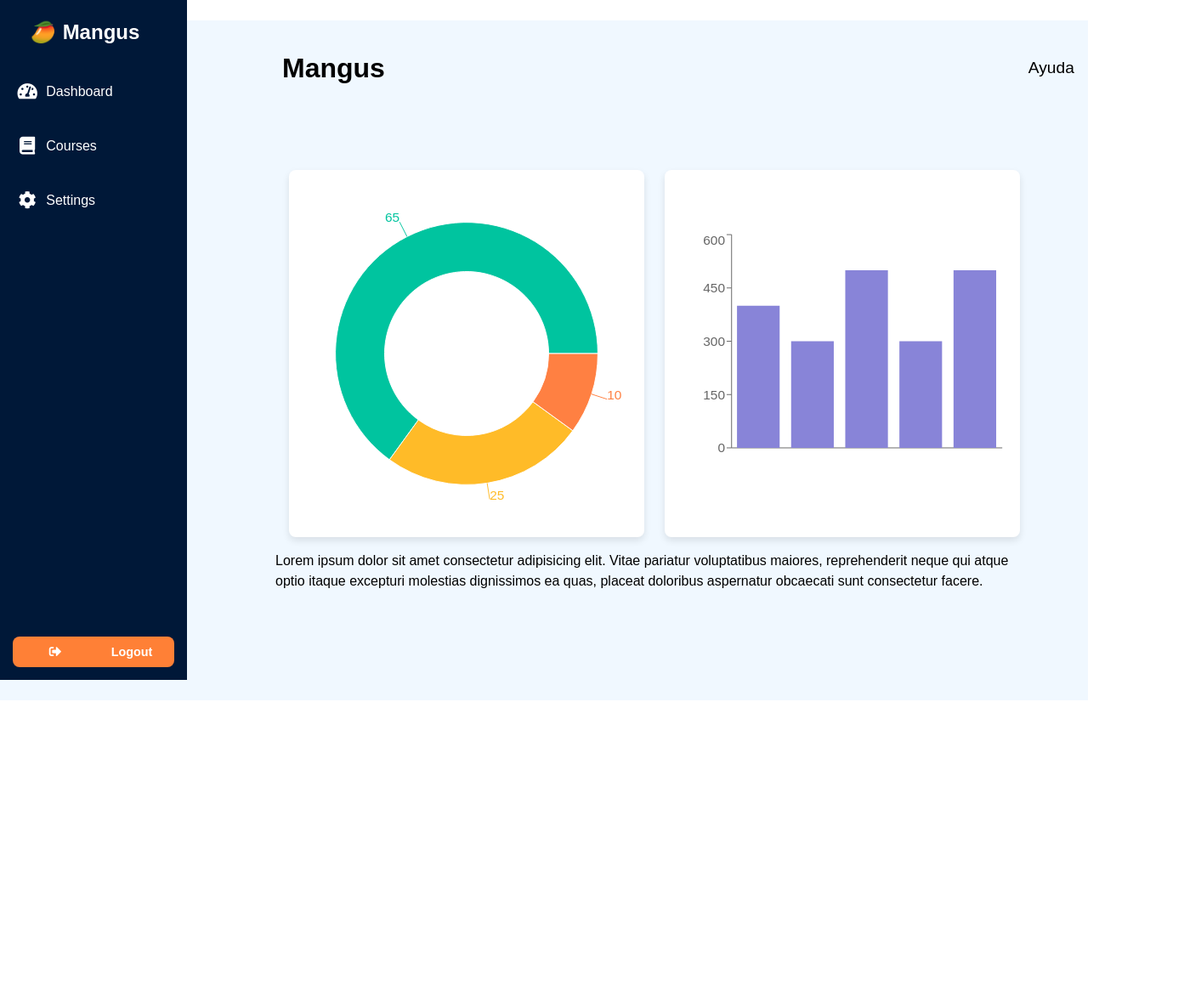
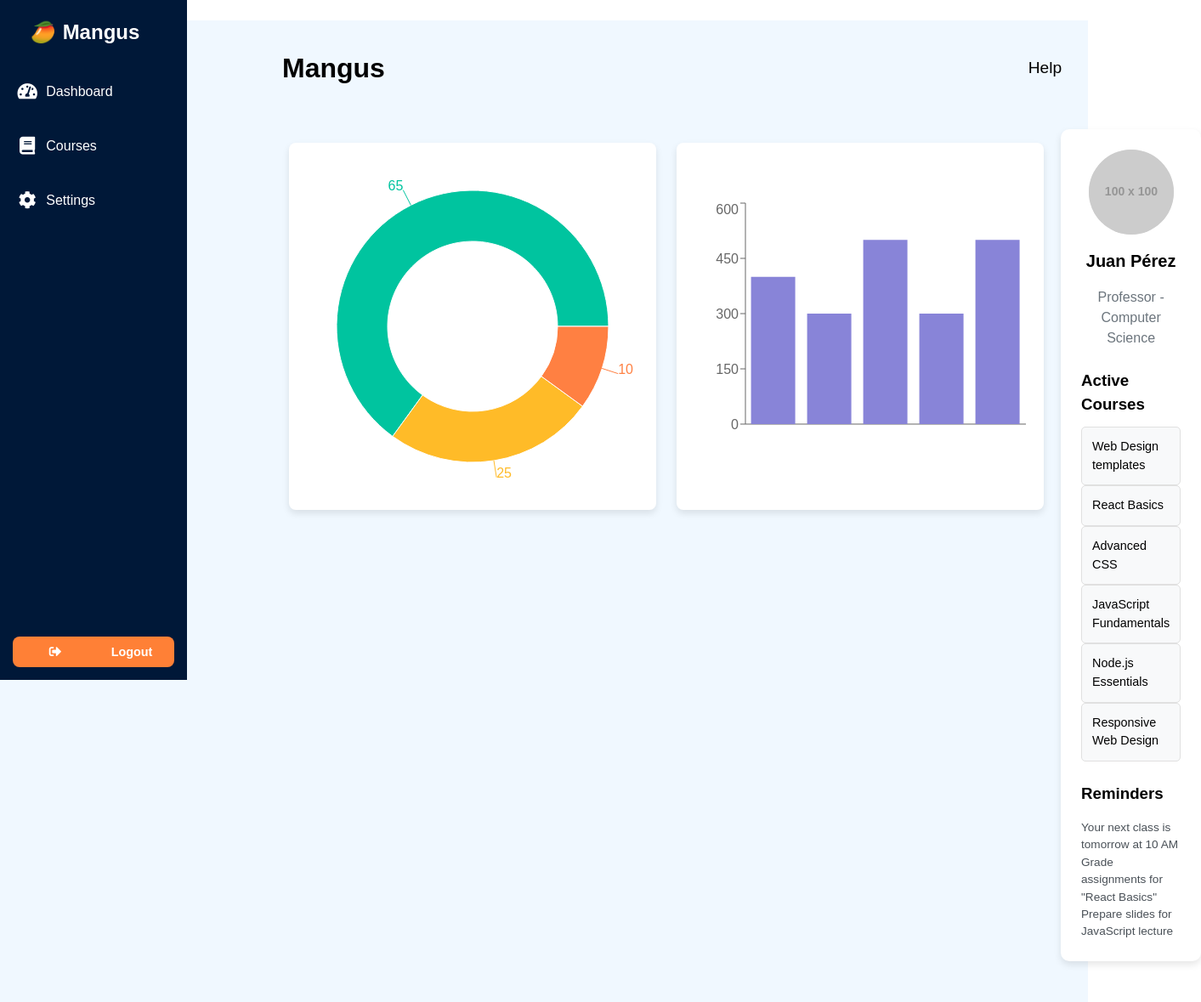
Before and after one commit to IngCarrillo12/RetoCUC-Mangus, a React (Vite) app in the folder frontend/: page /home in a window 1280 px wide. Shown: the whole page at 85% size, 1413 px wide, since content can reach past the window. Before the commit the page ends 824 px from the top, so only its background shows below. Built offline with nearby package versions, Linux system fonts and the light colour scheme.

Commit message:
Barra de busqueda, perfil y mejora de cursos

```diff
--- a/frontend/src/App.jsx
+++ b/frontend/src/App.jsx
@@ -8,6 +8,7 @@ import { Routes, Route } from "react-router-dom";
 import FormCreate from './components/FormCreate.jsx';
 import { CourseDetail } from './pages/CourseDetail.jsx';
 import CommentSection from './components/CommentSection .jsx';
+import { SearchBar } from './components/SearchBar.jsx';
 
 
 function App() {
@@ -26,6 +27,7 @@ function App() {
     <Route path="/register" element={<Register />} />
     <Route path="/formcreate" element={<FormCreate />} />
     <Route path="/commentsection" element={<CommentSection />} />
+    <Route path="/searchbar" element={<SearchBar />} />
   </Routes>
   </>
   )
--- a/frontend/src/components/Header.jsx
+++ b/frontend/src/components/Header.jsx
@@ -12,7 +12,7 @@ export const Header = () => {
       </div>
       <nav className="header-nav">
         <ul className="nav-list">
-          <li className="list-item">Ayuda</li>
+          <li className="list-item">Help</li>
         </ul>
         {
           isAuthenticated?
--- /dev/null
+++ b/frontend/src/components/SearchBar.jsx
@@ -0,0 +1,18 @@
+import React from "react";
+import "../style/searchBar.css";
+
+export const SearchBar = ({ onSearch }) => {
+  const handleSearch = (event) => {
+    onSearch(event.target.value);
+  };
+
+  return (
+    <div className="search-bar">
+      <input
+        type="text"
+        placeholder="Search Courses..."
+        onChange={handleSearch}
+      />
+    </div>
+  );
+};
--- a/frontend/src/pages/Home.jsx
+++ b/frontend/src/pages/Home.jsx
@@ -6,22 +6,58 @@ import { GraphicTort } from '../components/GraphicTort.jsx'
 import { GraphicBar } from '../components/GraphicBar.jsx'
 import { MenuHome } from "../components/MenuHome.jsx";
 import FormCreate from '../components/FormCreate.jsx';
+import { SearchBar } from "../components/SearchBar.jsx";
 
 export const Home= () => {
 
   const [Courses, setCourses] = useState(false)
   const [Dashboard, setDashboard] = useState(true)
   const [Formulario, setFormulario] = useState(false)
+  const [searchQuery, setSearchQuery] = useState("")
+
+  const courseList = [
+    { id: 1, title: "Web Design templates", description: "Learn web design.", progress: 75 },
+    { id: 2, title: "React Basics", description: "Understand React concepts.", progress: 40 },
+    { id: 3, title: "Advanced CSS", description: "Master CSS techniques.", progress: 90 },
+    { id: 4, title: "JavaScript Fundamentals", description: "Learn JavaScript.", progress: 25 },
+    { id: 5, title: "Node.js Essentials", description: "Dive into backend development with Node.js.", progress: 50 },
+    { id: 6, title: "Responsive Web Design", description: "Create designs that adapt to all screen sizes.", progress: 80 },
+  ];
+
+  <div className="courses-grid">
+    {courseList.map((course) => (
+      <CardCourse
+        key={course.id}
+        title={course.title}
+        description={course.description}
+        progress={course.progress}
+      />
+    ))}
+  </div>;
+
+  const filteredCourses = courseList.filter((course) =>
+    course.title.toLowerCase().includes(searchQuery.toLowerCase())
+  );
+
+  {filteredCourses.map((course) => (
+    <CardCourse
+      key={course.id}
+      title={course.title}
+      description={course.description}
+      progress={course.progress || 0}
+    />
+  ))}
 
   return (
       <div className="container-home">
-       <MenuHome  setCourses={setCourses} setDashboard={setDashboard} setFormulario={setFormulario}/>
+       <MenuHome  setCourses={setCourses} setDashboard={setDashboard} setFormulario={setFormulario} courseList={courseList}/>
         <div className="home-content">
           <Header/>
           <div className="content-info">
               {
                 Dashboard && (
                   <div className="dashboard">
+                    <div className="dashboard-left">
                       <div className="dashboard-graphics">
                         <div>
                           <GraphicTort />
@@ -30,39 +66,57 @@ export const Home= () => {
                           <GraphicBar />
                         </div>
                       </div>
-                    <p>
-                      Lorem ipsum dolor sit amet consectetur adipisicing elit. Vitae
-                      pariatur voluptatibus maiores, reprehenderit neque qui atque
-                      optio itaque excepturi molestias dignissimos ea quas, placeat
-                      doloribus aspernatur obcaecati sunt consectetur facere.
-                    </p>
+                    </div>
+                    <div className="dashboard-right">
+                      <div className="profile-section">
+                        <img
+                          src="https://via.placeholder.com/100"
+                          alt="Profile"
+                          className="profile-image"
+                        />
+                        <h2 className="profile-name">Juan Pérez</h2>
+                        <p className="profile-job">Professor - Computer Science</p>
+                      </div>
+                      <div className="active-courses">
+                        <h3>Active Courses</h3>
+                        <ul>
+                          {courseList.map((course) => (
+                            <li className="course-card" key={course.id}>{course.title}</li>
+                          ))}
+                        </ul>
+                      </div>
+                      <div className="reminders">
+                        <h3>Reminders</h3>
+                        <ul>
+                          <li>Your next class is tomorrow at 10 AM</li>
+                          <li>Grade assignments for "React Basics"</li>
+                          <li>Prepare slides for JavaScript lecture</li>
+                        </ul>
+                      </div>
+                    </div>
                   </div>
                 )
               }
 
-            {
-              Courses ? (
+           {Courses && (
             <div className="content-courses">
               <div className="courses-header">
                 <span className="courses-header-title">Courses</span>
                 <span className="courses-header-link">View All</span>
               </div>
+              <SearchBar onSearch={setSearchQuery} />
               <div className="courses-grid">
-                    <CardCourse />
-                    <CardCourse />
-                    <CardCourse />
-                    <CardCourse />
-                    <CardCourse />
-                    <CardCourse />
-                    <CardCourse />
-                    <CardCourse />
-                    <CardCourse />
+                {filteredCourses.map((course) => (
+                  <CardCourse
+                  key={course.id}
+                  title={course.title}
+                  description={course.description}
+                  progress={course.progress}
+                />
+                ))}
               </div>
             </div>
-              ) : (
-                ''
-              )
-            }
+            )}
 
             {
               Formulario?
--- a/frontend/src/style/home.css
+++ b/frontend/src/style/home.css
@@ -43,6 +43,8 @@
 .courses-header{
     display: flex;
     justify-content: space-between;
+    margin: 20px;
+    width: auto;
 }
 .courses-header-title{
     font-size: 1.3rem;
@@ -51,6 +53,7 @@
 .courses-header-link{
     text-align: end;
     color: blue;
+    width: 80%;
 }
 .courses-cards{
     display: flex;
@@ -60,12 +63,12 @@
     gap: 1rem;
 }
 
-.dashboard{
+.dashboard {
     display: flex;
-    flex-direction: column;
-    justify-content: space-around;
-    margin: 2rem 0;
-    align-items: center;
+    flex-direction: row;
+    justify-content: space-between;
+    align-items: flex-start;
+    gap: 2rem;
     padding: 1rem;
     width: 100%;
 }
@@ -85,6 +88,92 @@
     display: flex;
     justify-content: center;
     align-items: center;
+}
+
+.dashboard-left {
+    flex: 3;
+    display: flex;
+    flex-direction: column;
+    gap: 1.5rem;
+}
+
+.dashboard-graphics {
+    display: grid;
+    grid-template-columns: repeat(2, 1fr);
+    gap: 1.5rem;
+}
+
+.dashboard-right {
+    flex: 1;
+    width: 300px;
+    background-color: #ffffff;
+    border-radius: 10px;
+    box-shadow: 0 4px 8px rgba(0, 0, 0, 0.1);
+    padding: 1.5rem;
+    display: flex;
+    flex-direction: column;
+    gap: 1.5rem;
+}
+
+.profile-section {
+    display: flex;
+    flex-direction: column;
+    align-items: center;
+    text-align: center;
+    gap: 1rem;
+}
+
+.profile-image {
+    width: 100px;
+    height: 100px;
+    border-radius: 50%;
+    background-color: #e0e0e0;
+}
+
+.profile-name {
+    font-size: 1.25rem;
+    font-weight: bold;
+}
+
+.profile-job {
+    font-size: 1rem;
+    color: #6c757d;
+}
+
+.active-courses {
+    display: flex;
+    flex-direction: column;
+    gap: 0.75rem;
+}
+
+.course-card {
+    padding: 0.75rem;
+    background-color: #f8f9fa;
+    border: 1px solid #e0e0e0;
+    border-radius: 5px;
+    font-size: 0.9rem;
+    list-style: none;
+}
+
+.reminders {
+    display: flex;
+    flex-direction: column;
+    gap: 0.5rem;
+}
+
+.reminders h3 {
+    margin-bottom: 0.5rem;
+}
+
+.reminders ul {
+    list-style: none;
+    padding: 0;
+    margin: 0;
+}
+
+.reminders li {
+    font-size: 0.85rem;
+    color: #495057;
 }
 
 .home-menu {
--- a/frontend/src/style/menuHome.css
+++ b/frontend/src/style/menuHome.css
@@ -137,3 +137,47 @@
 .menu-section:hover .section-list {
   display: block;
 }
+
+.course-item {
+  display: flex;
+  align-items: center;
+  font-size: 0.9rem;
+  color: #cfcfcf;
+  padding: 8px 10px;
+  border-radius: 6px;
+  transition: background-color 0.3s ease, color 0.3s ease;
+  cursor: pointer;
+}
+
+.course-icon {
+  font-size: 1rem;
+  color: #7f8c8d;
+  transition: color 0.3s ease;
+  width: 20%;
+}
+
+.course-title {
+  color: inherit;
+  font-size: inherit;
+  white-space: nowrap;
+  overflow: hidden;
+  text-overflow: ellipsis;
+  flex-grow: 1;
+  opacity: 0;
+  visibility: hidden;
+  transition: opacity 0.3s ease, visibility 0.3s ease;
+}
+
+.course-item:hover {
+  background-color: #002d4f;
+  color: white;
+}
+
+.course-item:hover .course-icon {
+  color: white;
+}
+
+.home-menu:hover .course-title {
+  opacity: 1;
+  visibility: visible;
+}
--- /dev/null
+++ b/frontend/src/style/searchBar.css
@@ -0,0 +1,30 @@
+.search-bar {
+  display: flex;
+  justify-content: flex-end;
+  margin-bottom: 20px;
+  padding-right: 10px;
+}
+
+.search-bar input {
+  width: 100%;
+  max-width: 440px;
+  padding: 12px 16px;
+  border: 2px dashed #007bff;
+  border-radius: 25px;
+  font-size: 1rem;
+  box-shadow: 0 4px 6px rgba(0, 0, 0, 0.1);
+  transition: all 0.3s ease;
+  outline: none;
+}
+
+.search-bar input:focus {
+  border: 2px dashed #0056b3;
+  box-shadow: 0 4px 6px rgba(0, 86, 179, 0.3);
+  background-color: #fff;
+  transform: scale(1.03);
+}
+
+.search-bar input::placeholder {
+  color: #aaa;
+  font-style: italic;
+}
```
Also changed, not shown: frontend/src/components/CardCourse.jsx (+17 -19 lines), frontend/src/components/MenuHome.jsx (+17 -11 lines), frontend/src/style/cardCourse.css (+31 -16 lines). Lines whose indentation alone changed are shown as unchanged.
